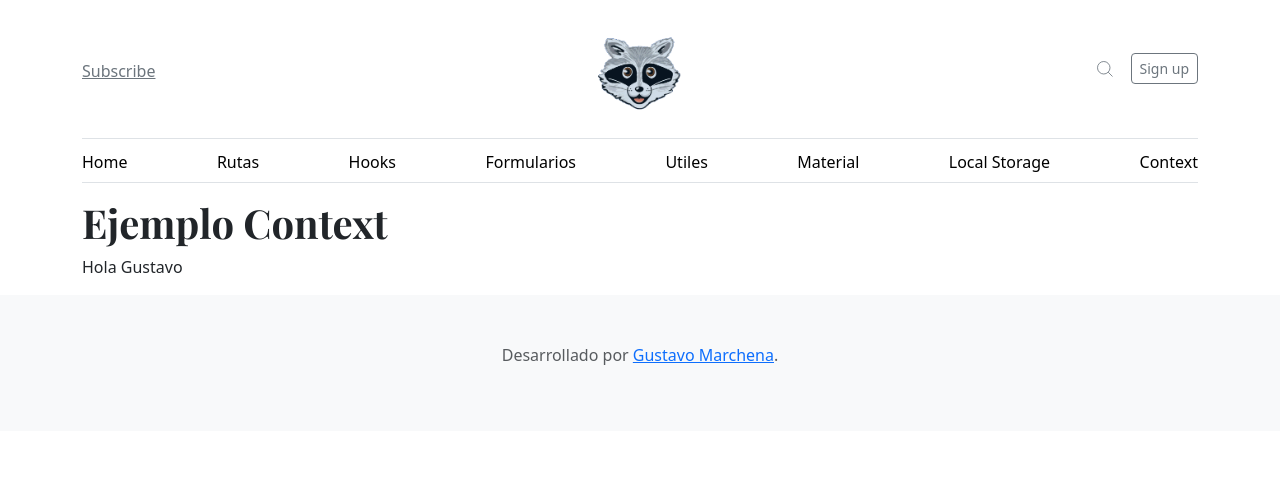
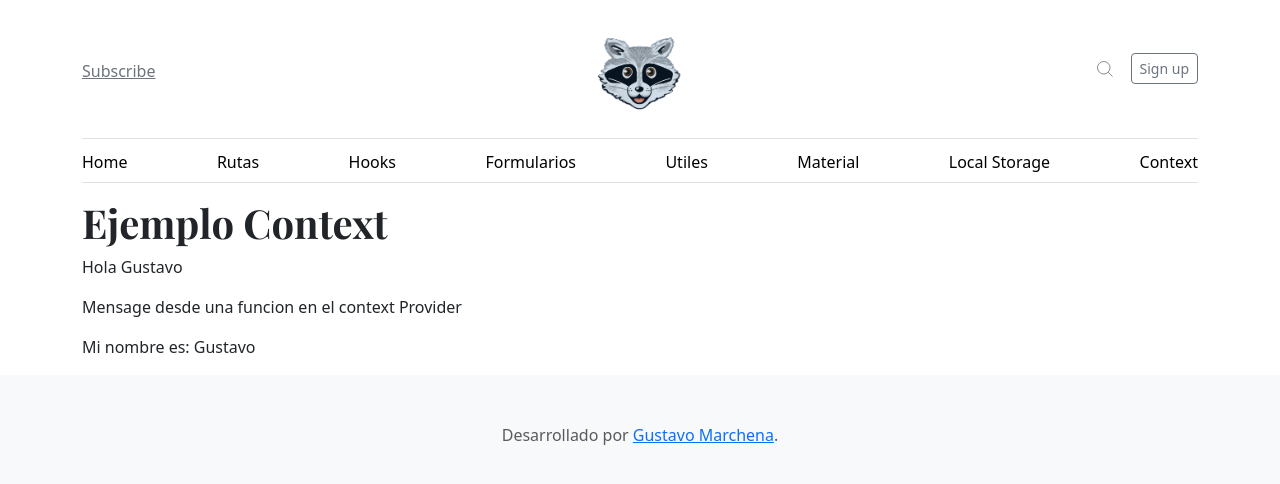
Before and after one commit to versace123mx/react_cesar_cancino_vite_1, a React (Vite) app: page /conetext in a window 1280 px wide. Shown: the top 484 px of the page. Built offline with nearby package versions, Linux system fonts and the light colour scheme; what moment_spanish_locale would draw is missing.

Commit message:
pasando valores al context

```diff
--- a/src/context/EjemploProvider.jsx
+++ b/src/context/EjemploProvider.jsx
@@ -3,9 +3,13 @@ const EjemploContext = createContext()
 
 const EjemploProvider = ({children}) => {
     const variableContexto = "Hola Gustavo"
+    const saludar = (nombre) =>{
+        return nombre
+    }
     return (
         <EjemploContext.Provider value={{
-            variableContexto
+            variableContexto,
+            saludar
         }}>
             {children}
         </EjemploContext.Provider>
--- a/src/pages/ContextEjemplo.jsx
+++ b/src/pages/ContextEjemplo.jsx
@@ -2,11 +2,13 @@ import { useContext } from "react"
 import EjemploContext from "../context/EjemploProvider"
 
 function ContextEjemplo() {
-    const {variableContexto} = useContext(EjemploContext)
+    const {variableContexto,saludar} = useContext(EjemploContext)
     return (
         <>
             <h1>Ejemplo Context</h1>
             <p>{variableContexto}</p>
+            <p>Mensage desde una funcion en el context Provider</p>
+            <p>Mi nombre es: {saludar('Gustavo')}</p>
         </>
     )
 }
```
